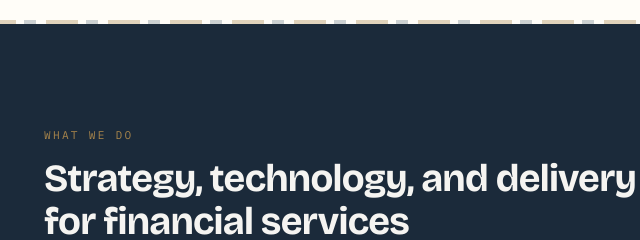
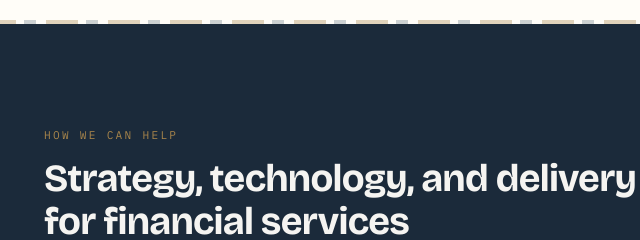
Before and after one commit to dbagatelle-glitch/Rock-Strategy, a plain HTML site: page index.html in a window 1280 px wide. Shown: the part 780-1020 px from the top of the page, 16-656 px from the left. Drawn offline with nearby package versions, Linux system fonts and the light colour scheme.

Commit message:
Add files via upload

```diff
--- a/index.html
+++ b/index.html
@@ -250,7 +250,7 @@ footer{background:var(--ink);padding:1.5rem var(--pad);display:flex;align-items:
 <!-- ══ SERVICES ═══════════════════════════════════════════════ -->
 <section class="section services-bg" id="services">
   <div class="section-inner">
-    <p class="section-eyebrow reveal">What We Do</p>
+    <p class="section-eyebrow reveal">How We Can Help</p>
     <h2 class="section-h2 reveal">Strategy, technology, and delivery<br>for financial services</h2>
     <p class="section-lead reveal">Rock Strategy works with you on what matters most: building a defensible AI roadmap, rethinking your operating model, selecting the right technology partners, or managing large-scale transformational initiatives.</p>
     <div class="services-grid reveal">
```
